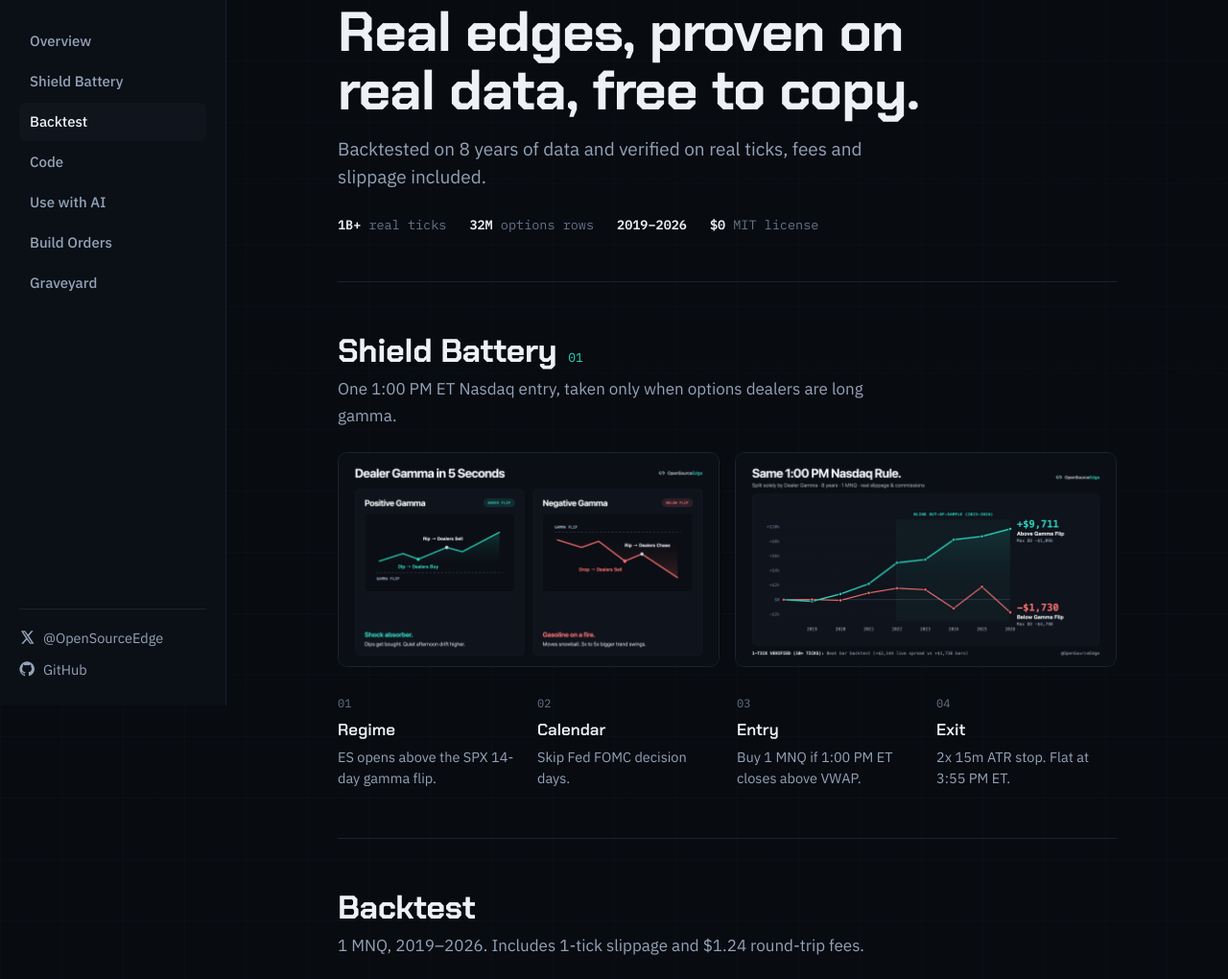
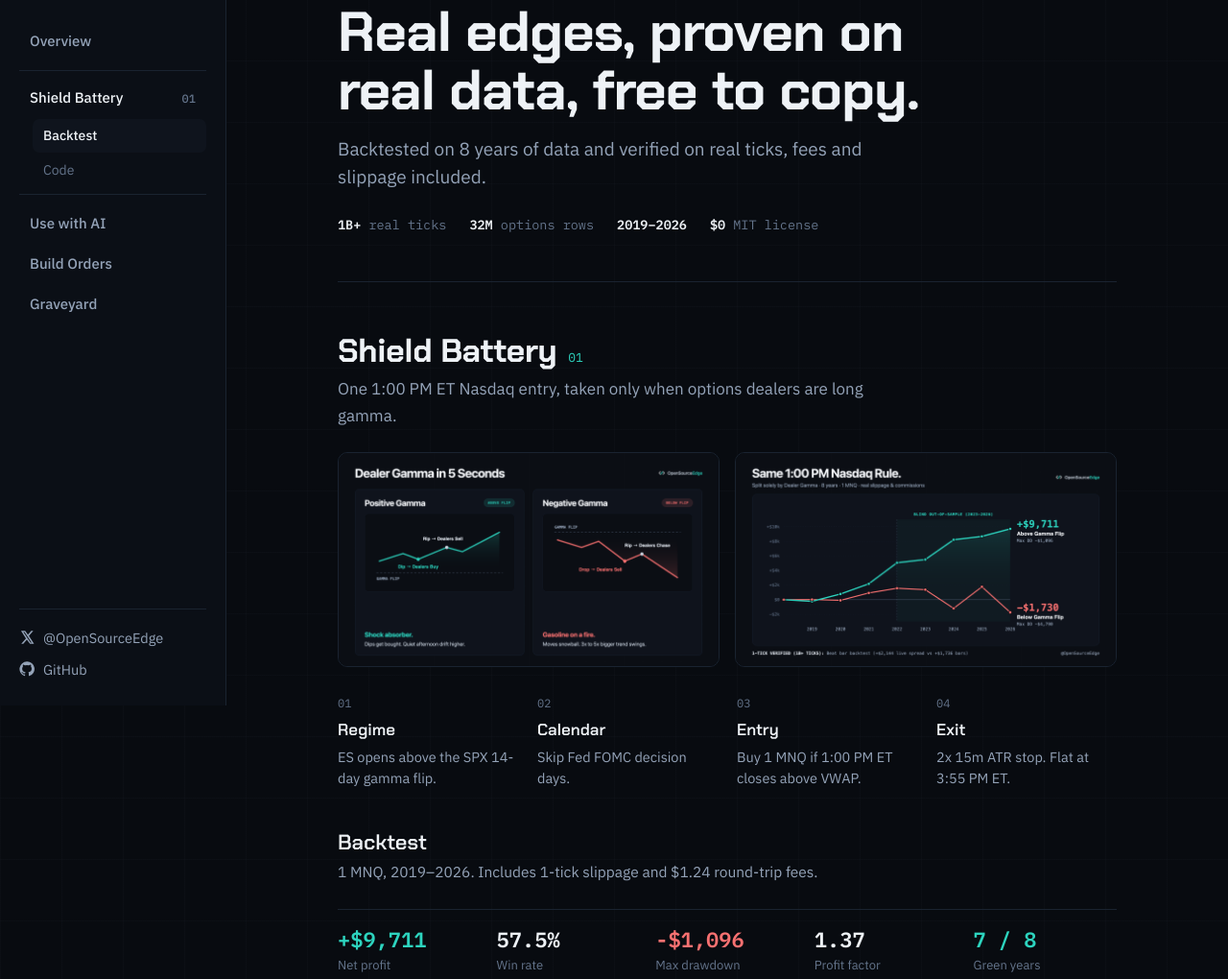
Before and after one commit to Open-Source-Edge/everything, a plain HTML site: page docs/index.html in a window 1280 px wide. Shown: the part 65-1085 px from the top of the page at 96% size. Drawn offline with Linux system fonts and the light colour scheme.

Commit message:
Nest Backtest and Code under Shield Battery in sidebar and page hierarchy

```diff
--- a/docs/index.html
+++ b/docs/index.html
@@ -100,6 +100,9 @@
     }
 
     .side-nav a {
+      display: flex;
+      align-items: center;
+      justify-content: space-between;
       padding: 8px 11px;
       border-radius: 7px;
       font-size: 15px;
@@ -110,6 +113,37 @@
     }
     .side-nav a:hover { color: var(--text); background: rgba(255, 255, 255, 0.03); }
     .side-nav a.active { color: var(--text); background: var(--surface); }
+
+    .nav-group {
+      margin: 8px 0;
+      padding: 8px 0;
+      border-top: 1px solid var(--line);
+      border-bottom: 1px solid var(--line);
+      display: flex;
+      flex-direction: column;
+      gap: 2px;
+    }
+    .nav-group-parent { color: var(--text) !important; }
+    .nav-group-parent .nav-idx {
+      font-family: var(--mono);
+      font-size: 12px;
+      color: var(--dim);
+    }
+    .nav-group-parent.active .nav-idx { color: var(--teal); }
+    .nav-children {
+      display: flex;
+      flex-direction: column;
+      gap: 1px;
+      padding-left: 14px;
+    }
+    .nav-children a {
+      padding: 6px 11px;
+      font-size: 14px;
+      font-weight: 400;
+      color: var(--dim);
+    }
+    .nav-children a:hover { color: var(--muted); }
+    .nav-children a.active { color: var(--text); background: var(--surface); font-weight: 500; }
 
     .side-foot {
       margin-top: auto;
@@ -179,6 +213,20 @@
       line-height: 1.12;
       font-weight: 700;
       letter-spacing: -0.01em;
+    }
+
+    .sub-sec {
+      margin-top: 44px;
+      scroll-margin-top: 24px;
+    }
+    .sub-sec h3 {
+      font-size: 22px;
+      line-height: 1.2;
+      font-weight: 600;
+    }
+    .sub-sec .lead {
+      font-size: 15.5px;
+      margin-top: 4px;
     }
 
     .sec-tag {
@@ -701,9 +749,13 @@
 
     <nav class="side-nav" id="side-nav">
       <a href="#top" data-spy="top">Overview</a>
-      <a href="#shield-battery" data-spy="shield-battery">Shield Battery</a>
-      <a href="#backtest" data-spy="backtest">Backtest</a>
-      <a href="#code" data-spy="code">Code</a>
+      <div class="nav-group">
+        <a class="nav-group-parent" href="#shield-battery" data-spy="shield-battery"><span>Shield Battery</span><span class="nav-idx">01</span></a>
+        <div class="nav-children">
+          <a href="#backtest" data-spy="backtest">Backtest</a>
+          <a href="#code" data-spy="code">Code</a>
+        </div>
+      </div>
       <a href="#ai" data-spy="ai">Use with AI</a>
       <a href="#orders" data-spy="orders">Build Orders</a>
       <a href="#graveyard" data-spy="graveyard">Graveyard</a>
@@ -776,11 +828,10 @@
             <p>2x 15m ATR stop. Flat at 3:55 PM ET.</p>
           </div>
         </div>
-      </section>
-
-      <section id="backtest">
-        <h2>Backtest</h2>
-        <p class="lead">1 MNQ, 2019–2026. Includes 1-tick slippage and $1.24 round-trip fees.</p>
+
+        <div class="sub-sec" id="backtest">
+          <h3>Backtest</h3>
+          <p class="lead">1 MNQ, 2019–2026. Includes 1-tick slippage and $1.24 round-trip fees.</p>
 
         <div class="stat-strip">
           <div><span class="sv up">+$9,711</span><span class="sl">Net profit</span></div>
@@ -879,11 +930,11 @@
             </div>
           </div>
         </div>
-      </section>
-
-      <section id="code">
-        <h2>Code</h2>
-        <p class="lead">Copy into TradingView or NinjaTrader 8.</p>
+        </div>
+
+        <div class="sub-sec" id="code">
+          <h3>Code</h3>
+          <p class="lead">Copy into TradingView or NinjaTrader 8.</p>
 
         <div class="panel">
           <div class="panel-bar">
@@ -2057,6 +2108,7 @@ namespace NinjaTrader.NinjaScript.Strategies.OpenSourceEdgeLgCore
             </div>
           </div>
         </div>
+        </div>
       </section>
 
       <section id="ai">
```
